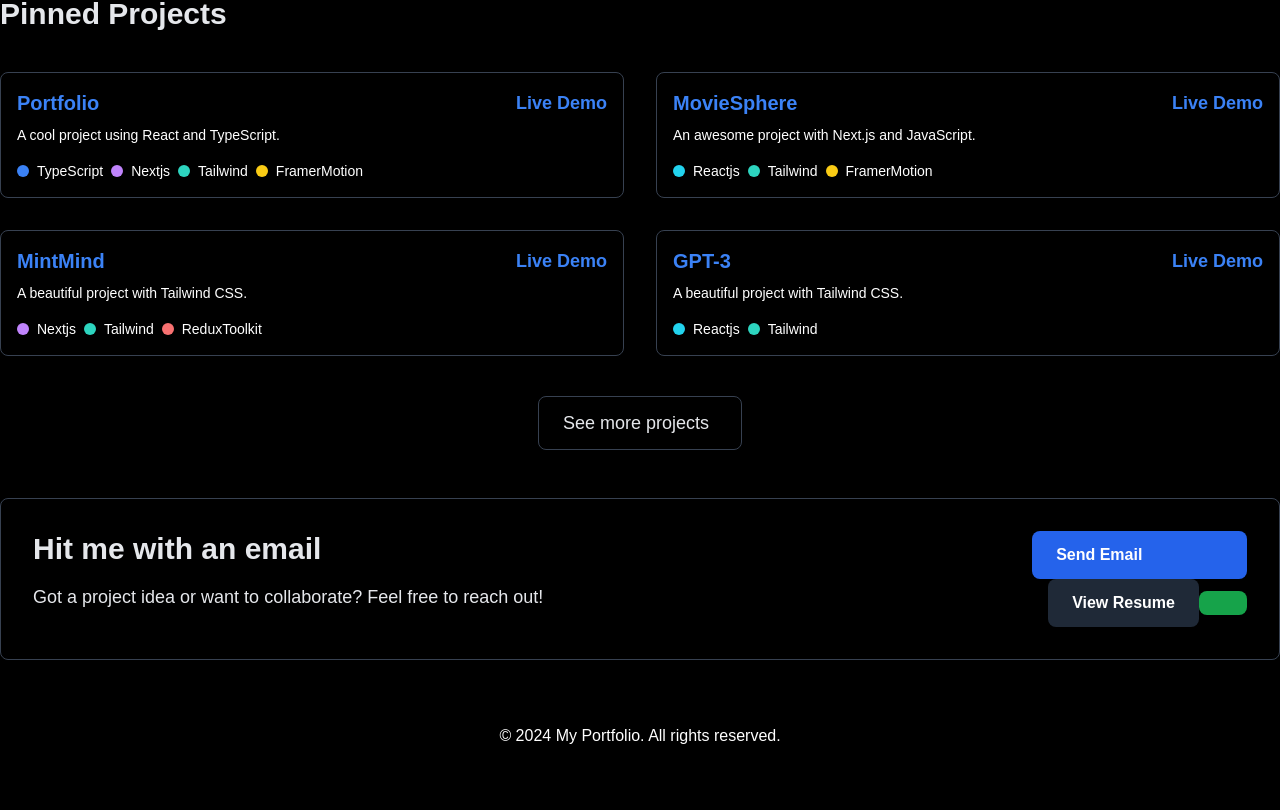
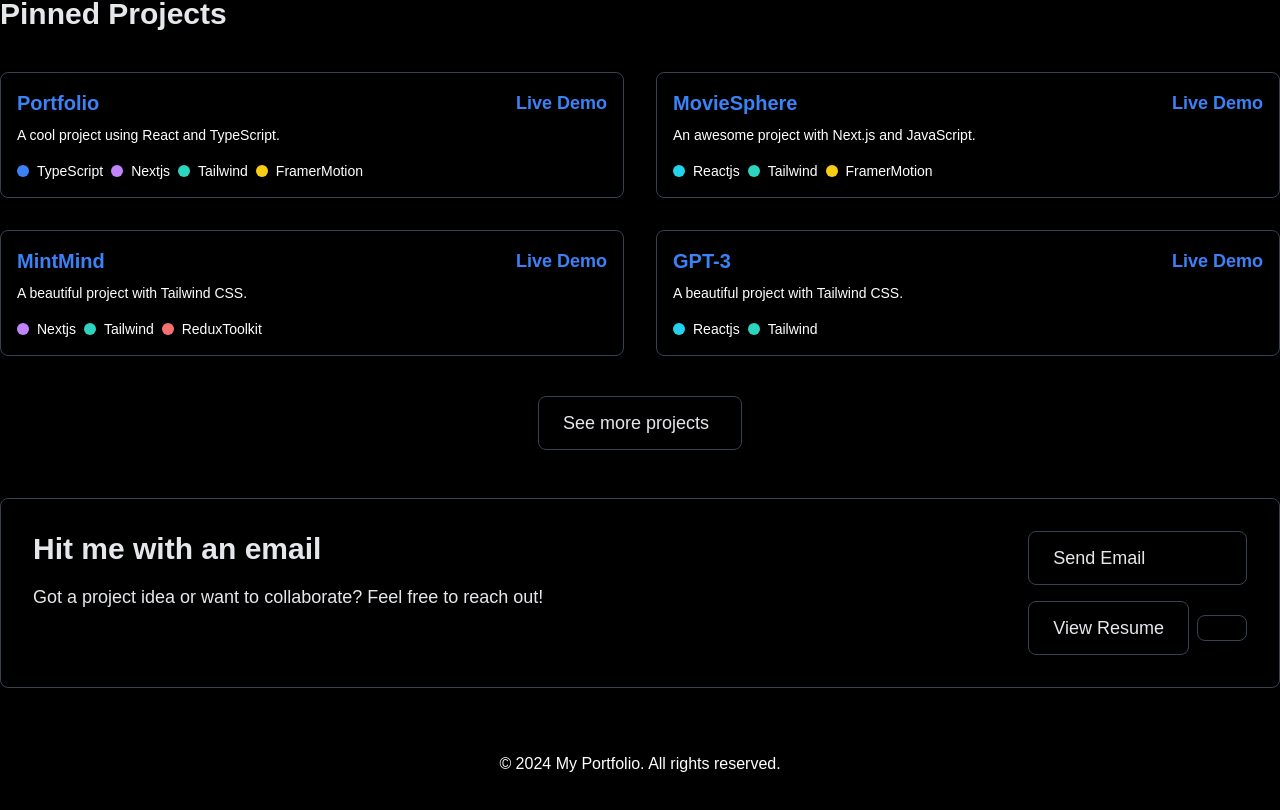
Before and after one commit to Chinmay2660/Portfolio, a Next.js app: page / in a window 1280 px wide. Shown: the part 1716-2526 px from the top of the page. Before the commit the page ends 2504 px from the top, so only its background shows below. Built offline with nearby package versions, Linux system fonts and the light colour scheme.

Commit message:
Fix: contact component

```diff
--- a/components/Contact.tsx
+++ b/components/Contact.tsx
@@ -2,7 +2,7 @@ import { FC } from "react";
 
 const Contact: FC = () => {
   return (
-    <section className="max-w-7xl mx-auto flex flex-col md:flex-row justify-between bg-primary border border-gray-700 rounded-lg p-8 shadow-lg text-gray-200">
+    <section className="max-w-7xl mx-auto flex flex-col space-x-4 md:flex-row justify-between bg-primary border border-gray-700 rounded-lg p-8 shadow-lg text-gray-200">
       <div className="flex-1 mb-8 md:mb-0">
         <h2 className="text-3xl font-bold">Hit me with an email</h2>
         <p className="mt-4 text-lg">
@@ -10,20 +10,20 @@ const Contact: FC = () => {
         </p>
       </div>
 
-      <div className="flex flex-col space-x-4">
+      <div className="flex flex-col gap-4">
         <a
-          href="mailto:your-email@example.com"
-          className="px-6 py-3 bg-blue-600 hover:bg-blue-700 text-white font-semibold rounded-lg transition duration-300"
+          href="mailto:bhoirchinmay2014@gmail.com"
+          className="text-lg text-gray-200 bg-transparent  shadow-lg border border-gray-700 hover:border-gray-600 px-6 py-3 rounded-lg flex items-center hover:bg-gray-700 hover:text-white transition-all duration-300"
         >
           Send Email
         </a>
 
-        <div className="flex items-center">
+        <div className="flex items-center justify-between gap-2">
           <a
             href="/path-to-your-resume.pdf"
             target="_blank"
             rel="noopener noreferrer"
-            className="px-6 py-3 bg-gray-800 hover:bg-gray-700 text-white font-semibold rounded-lg transition duration-300"
+            className="text-lg text-gray-200 bg-transparent  shadow-lg border border-gray-700 hover:border-gray-600 px-6 py-3 rounded-lg flex items-center hover:bg-gray-700 hover:text-white transition-all duration-300"
           >
             View Resume
           </a>
@@ -31,7 +31,7 @@ const Contact: FC = () => {
           <a
             href="/path-to-your-resume.pdf"
             download="Chinmay_Bhoir_Resume.pdf"
-            className="px-6 py-3 bg-green-600 hover:bg-green-700 text-white font-semibold rounded-lg flex items-center transition duration-300"
+            className="text-lg text-gray-200 bg-transparent  shadow-lg border border-gray-700 hover:border-gray-600 px-6 py-3 rounded-lg flex items-center hover:bg-gray-700 hover:text-white transition-all duration-300"
           >
             <i className="fas fa-download text-lg"></i>
           </a>
```
